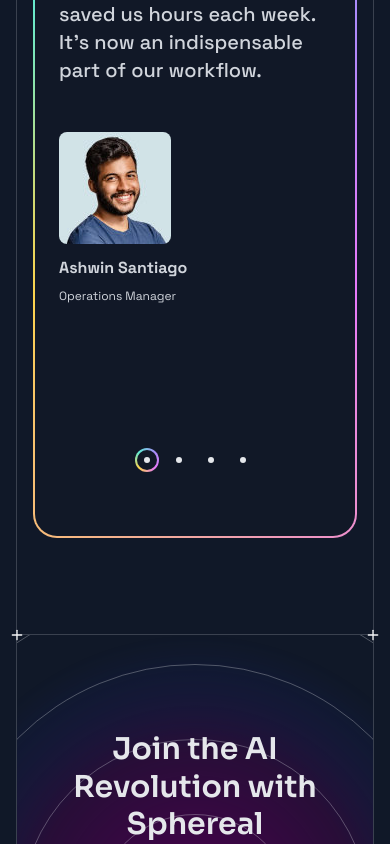
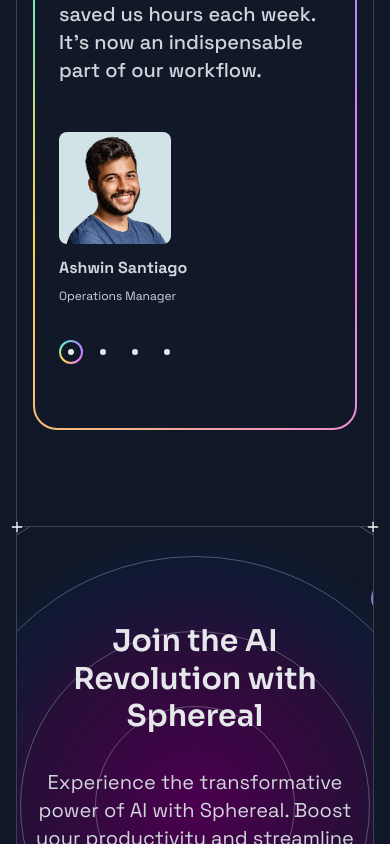
Before and after one commit to Shree1270/sphereal.ai, a React (Vite) app: page / in a window 390 px wide. Shown: the part 5080-5924 px from the top of the page. Built offline with nearby package versions, Linux system fonts and the light colour scheme.

Commit message:
calltoaction

```diff
--- a/src/sections/CallToAction.tsx
+++ b/src/sections/CallToAction.tsx
@@ -1,10 +1,26 @@
+import { useSpring, motion, useTransform } from "motion/react";
 import { Button } from "../components/Button";
 import { Orbit } from "../components/Orbit";
 import { Planets } from "../components/Planets";
 import { SectionBorder } from "../components/SectionBorder";
 import { SectionContent } from "../components/SectionContent";
+import { useMousePosition } from "./Hero";
 
 export const CallToAction = () => {
+  const {xProgress, yProgress} = useMousePosition();
+
+    const springX = useSpring(xProgress);
+    const springY = useSpring(yProgress);
+
+    const translateLargeX = useTransform(springX, [0,1], ['-25%', '25%']);
+    const translateLargeY = useTransform(springY, [0,1], ['-25%', '25%']);
+
+    const translateMediumX = useTransform(springX, [0,1], ['-50%', '50%']);
+    const translateMediumY = useTransform(springY, [0,1], ['-50%', '50%']);
+
+    const translateSmallX = useTransform(springX, [0,1], ['-200%', '200%']);
+    const translateSmallY = useTransform(springY, [0,1], ['-200%', '200%']);
+
   return (
   <section>
     <div className="container">
@@ -20,46 +36,78 @@
           </div>
 
           <div className="absolute-center -z-10">
+            <motion.div style={{
+              x: translateLargeX,
+              y: translateLargeY
+            }}>
             <Planets
               size="lg"
               color="violet"
               className="translate-y-[200px] -translate-x-[200px] rotate-45"
             />
+            </motion.div>
           </div>
           <div className="absolute-center -z-10">
+            <motion.div style={{
+              x: translateLargeX,
+              y: translateLargeY
+            }}>
             <Planets
               size="lg"
               color="violet"
               className="translate-x-[200px] -translate-y-[200px] -rotate-135"
             />
+            </motion.div>
           </div>
+
           <div className="absolute-center -z-10">
+            <motion.div style={{
+              x: translateMediumX,
+              y: translateMediumY
+            }}>
             <Planets
               size="md"
               color="teal"
               className="-translate-x-[500px]  rotate-90"
             />
+            </motion.div>
           </div>
           <div className="absolute-center -z-10">
+            <motion.div style={{
+              x: translateMediumX,
+              y: translateMediumY
+            }}>
             <Planets
               size="md"
               color="teal"
               className="translate-x-[500px] -translate-y-[100px] -rotate-135"
             />
+            </motion.div>
           </div>
+
           <div className="absolute-center -z-10">
+            <motion.div style={{
+              x: translateSmallX,
+              y: translateSmallY
+            }}>
             <Planets
               size="sm"
               color="fuchsia"
               className="-translate-x-[400px] -translate-y-[250px] rotate-135"
             />
+            </motion.div>
           </div>
           <div className="absolute-center -z-10">
+             <motion.div style={{
+              x: translateSmallX,
+              y: translateSmallY
+            }}>
             <Planets
               size="sm"
               color="fuchsia"
               className="translate-x-[400px] translate-y-[150px] -rotate-45"
             />
+            </motion.div>
           </div>
           <h2 className="text-3xl md:text-4xl lg:text-5xl max-w-3xl mx-auto font-semibold text-gray-200 leading-tight text-center">
             Join the AI Revolution with Sphereal
--- a/src/sections/Hero.tsx
+++ b/src/sections/Hero.tsx
@@ -7,7 +7,7 @@
 import { motion, useMotionValue, useMotionValueEvent, useScroll, useSpring, useTransform } from "motion/react";
 // import underLineImage from '../assets/images/underline.svg'
 
-const useMousePosition =() =>{
+export const useMousePosition =() =>{
   const [innerWidth, setInnerWidth] = useState(1);
   const [innerHeight, setInnerHeight] = useState(1);
   const clientX = useMotionValue(0);
--- a/src/sections/Testimonials.tsx
+++ b/src/sections/Testimonials.tsx
@@ -5,6 +5,8 @@
 import { SectionBorder } from "../components/SectionBorder";
 import { SectionContent } from "../components/SectionContent";
 import Quote from "../assets/images/quote.svg";
+import { useState } from "react";
+import { AnimatePresence, LayoutGroup, motion } from "motion/react";
 
 export const testimonials = [
   {
@@ -37,44 +39,59 @@
   },
 ];
 
-const SELECTED_TESTIMONAL_INDEX = 0;
+
 
 export const Testimonials = () => {
+  const [testimonalIndex, setTestimonalIndex] = useState(0)
   return (
     <section id="testimonials">
       <div className="container">
         <SectionBorder borderTop>
           <SectionContent>
-            <div className="border-gradient px-6 lg:px-16 lg:py-24 py-16 rounded-3xl flex flex-col md:flex-row items-center gap-9 lg:gap-6 md:gap-3 md:mx-10 md:px-10 lg:mx-20 relative">
-              <img src={Quote} alt="quote" className="size-24 absolute top-0 left-6 md:left-10 lg:left-16 -translate-y-1/2 rotate-180"/>
-              {testimonials.map((testimonial, index) => (
-                <div key={testimonial.name}>
+            <LayoutGroup>
+            <motion.div layout className="border-gradient px-6 lg:px-16 lg:py-24 py-16 rounded-3xl flex flex-col md:flex-row  gap-9 lg:gap-6 md:gap-3 md:mx-10 md:px-10 lg:mx-20 relative">
+              <img src={Quote} alt="quote" className="size-24 absolute top-0 left-6 md:left-10 lg:left-16 -translate-y-1/2 rotate-180" />
 
-                  {SELECTED_TESTIMONAL_INDEX === index && (
-                    <blockquote className="flex flex-col lg:flex-row gap-12">
-                      <p className="text-xl md:text-2xl font-medium">{testimonial.quote}</p>
-                      <cite className="not-italic">
-                      <img src={testimonial.image} alt={testimonial.name} className=" rounded-lg"/>
-                      <div className="font-bold mt-3">{testimonial.name}</div>
-                      <div className="text-xs mt-2">{testimonial.title}</div>
-                      </cite>
-                    </blockquote>
-                  )}
-                </div>
-              ))}
+              <AnimatePresence mode="wait" initial={false}>
+                {testimonials.map((testimonial, index) =>
+                     testimonalIndex === index ? (
+                      <motion.blockquote
+                        initial={{ opacity: 0, y: 25 }}
+                        animate={{ opacity: 1, y: 0 }}
+                        exit={{ opacity: 0, y: 25 }}
+                        layout
+                        className="flex flex-col lg:flex-row gap-12">
+                        <p className="text-xl md:text-2xl  font-medium">{testimonial.quote}</p>
+                        <cite className="not-italic">
+                          <img src={testimonial.image} alt={testimonial.name} className=" rounded-lg size-28 max-w-none" />
+                          <div className="font-bold mt-3">{testimonial.name}</div>
+                          <div className="text-xs mt-2 ">{testimonial.title}</div>
+                        </cite>
+                      </motion.blockquote>
+                    ) : null
+                )}
+              </AnimatePresence>
 
-              <div className="flex md:flex-col justify-center gap-2 ">
-                {testimonials.map((testimonal, index)=>(
-                  <div key={testimonal.name} className="size-6 relative inline-flex items-center justify-center isolate">
-                    {SELECTED_TESTIMONAL_INDEX === index && (
 
-                      <div className="absolute size-full border-gradient rounded-full -z-10"/>
+              <motion.div layout="position" className="flex md:flex-col  gap-2 ">
+                {testimonials.map((testimonal, index) => (
+                  <div
+                    key={testimonal.name} className="size-6 relative inline-flex items-center justify-center isolate"
+                    onClick={() => setTestimonalIndex(index)}
+                  >
+                    {testimonalIndex === index && (
+
+                      <motion.div className="absolute size-full border-gradient rounded-full -z-10"
+                        layoutId="testimonial-dot"
+                      ></motion.div>
                     )}
                     <div className="size-1.5 rounded-full bg-gray-200 "></div>
                   </div>
                 ))}
-              </div>
-            </div>
+              </motion.div>
+
+            </motion.div>
+            </LayoutGroup>
           </SectionContent>
         </SectionBorder>
       </div>
```
